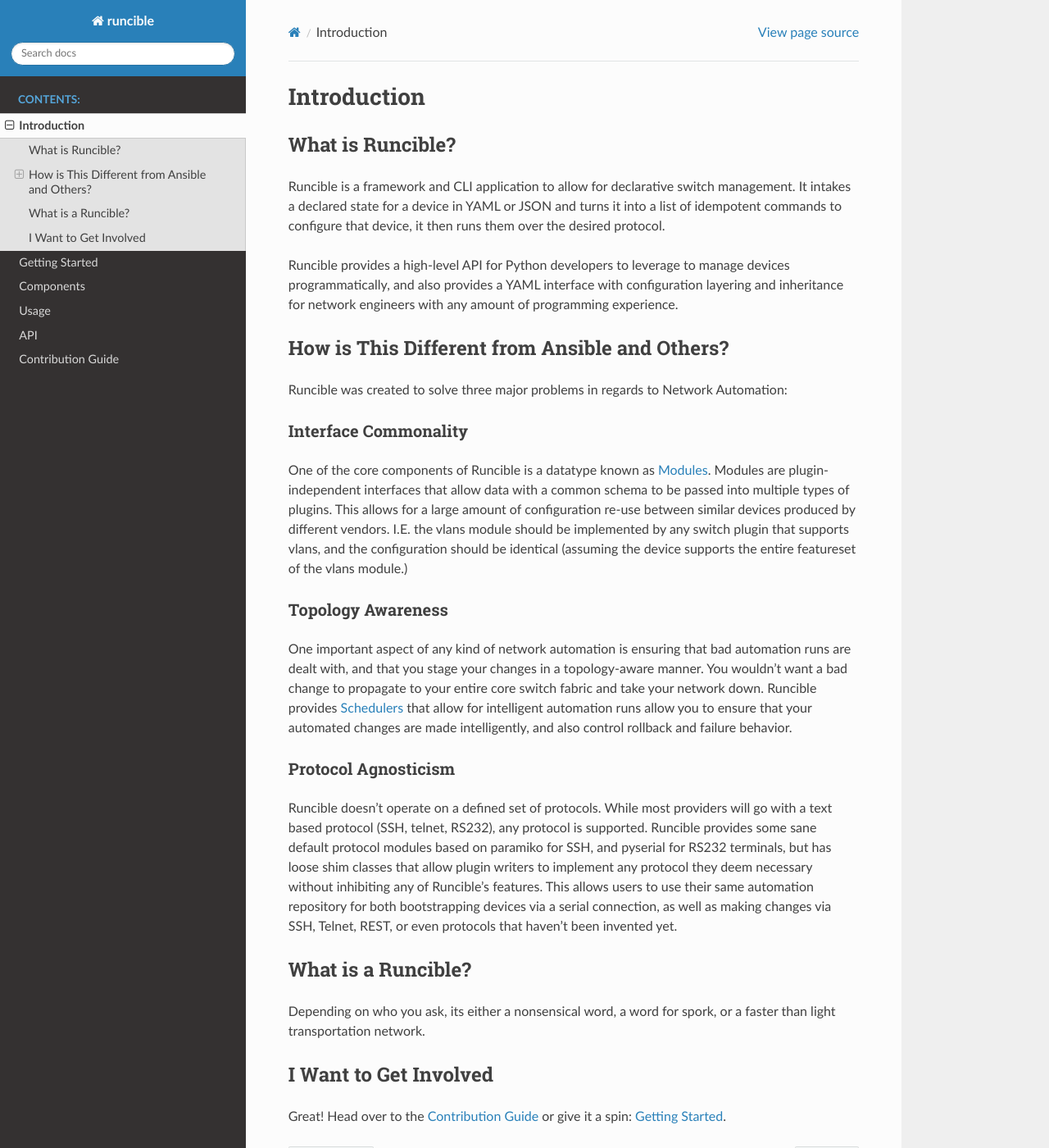
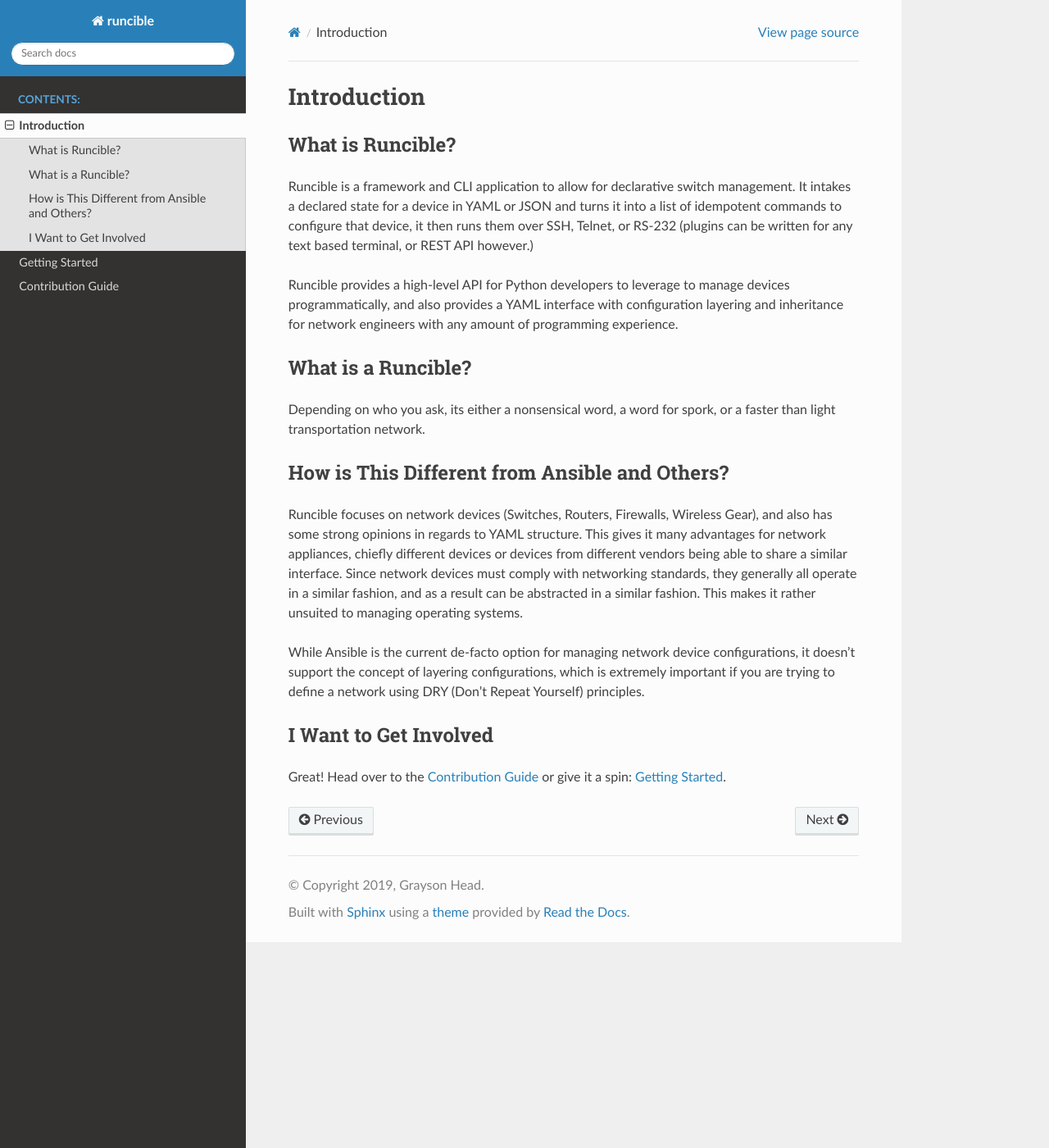
Before and after one commit to graysonhead/runcible, a Sphinx documentation site: the page built from docs/introduction.rst, in a window 1280 px wide and 1400 px high. Shown: the whole window at 82% size. Built offline with Sphinx 7.4.7 and the Read the Docs theme 2.0.0, drawn with Linux system fonts in a browser that asks for light colours.

```diff
--- a/docs/index.rst
+++ b/docs/index.rst
@@ -12,9 +12,6 @@ Welcome to runcible's documentation!
 
    introduction
    getting_started
-   components
-   commands
-   api
    contribution_guide
 
 
--- a/docs/introduction.rst
+++ b/docs/introduction.rst
@@ -5,44 +5,12 @@ What is Runcible?
 -----------------
 
 Runcible is a framework and CLI application to allow for declarative switch management. It intakes a declared state for
-a device in YAML or JSON and turns it into a list of idempotent commands to configure that device, it then runs them over
-the desired protocol.
+a device in YAML or JSON and turns it into a list of idempotent commands to configure that device, it then runs them
+over SSH, Telnet, or RS-232 (plugins can be written for any text based terminal, or REST API however.)
 
 Runcible provides a high-level API for Python developers to leverage to manage devices programmatically, and also
 provides a YAML interface with configuration layering and inheritance for network engineers with any amount of
 programming experience.
-
-How is This Different from Ansible and Others?
-----------------------------------------------
-
-Runcible was created to solve three major problems in regards to Network Automation:
-
-Interface Commonality
-^^^^^^^^^^^^^^^^^^^^^
-
-One of the core components of Runcible is a datatype known as :ref:`modules`. Modules are plugin-independent interfaces
-that allow data with a common schema to be passed into multiple types of plugins. This allows for a large amount of
-configuration re-use between similar devices produced by different vendors. I.E. the vlans module should be implemented
-by any switch plugin that supports vlans, and the configuration should be identical (assuming the device supports
-the entire featureset of the vlans module.)
-
-Topology Awareness
-^^^^^^^^^^^^^^^^^^
-
-One important aspect of any kind of network automation is ensuring that bad automation runs are dealt with, and that
-you stage your changes in a topology-aware manner. You wouldn't want a bad change to propagate to your entire core
-switch fabric and take your network down. Runcible provides :ref:`schedulers` that allow for intelligent automation runs
-allow you to ensure that your automated changes are made intelligently, and also control rollback and failure behavior.
-
-Protocol Agnosticism
-^^^^^^^^^^^^^^^^^^^^
-
-Runcible doesn't operate on a defined set of protocols. While most providers will go with a text based protocol (SSH,
-telnet, RS232), any protocol is supported. Runcible provides some sane default protocol modules based on paramiko for
-SSH, and pyserial for RS232 terminals, but has loose shim classes that allow plugin writers to implement any protocol
-they deem necessary without inhibiting any of Runcible's features. This allows users to use their same automation
-repository for both bootstrapping devices via a serial connection, as well as making changes via SSH, Telnet, REST, or
-even protocols that haven't been invented yet.
 
 
 What is a Runcible?
@@ -50,6 +18,19 @@ What is a Runcible?
 
 Depending on who you ask, its either a nonsensical word, a word for spork, or a faster than light transportation network.
 
+How is This Different from Ansible and Others?
+----------------------------------------------
+
+Runcible focuses on network devices (Switches, Routers, Firewalls, Wireless Gear), and also has some strong opinions in
+regards to YAML structure. This gives it many advantages for network appliances, chiefly different devices or devices
+from different vendors being able to share a similar interface. Since network devices must comply with networking
+standards, they generally all operate in a similar fashion, and as a result can be abstracted in a similar fashion. This
+makes it rather unsuited to managing operating systems.
+
+While Ansible is the current de-facto option for managing network device configurations, it doesn't support the concept
+of layering configurations, which is extremely important if you are trying to define a network using DRY (Don't Repeat
+Yourself) principles.
+
 I Want to Get Involved
 ----------------------
 
```
Also changed, not shown: docs/api.rst (deleted, +0 -85 lines), docs/commands.rst (deleted, +0 -34 lines), docs/components.rst (deleted, +0 -149 lines), docs/getting_started.rst (+83 -7 lines), 6 other files.
